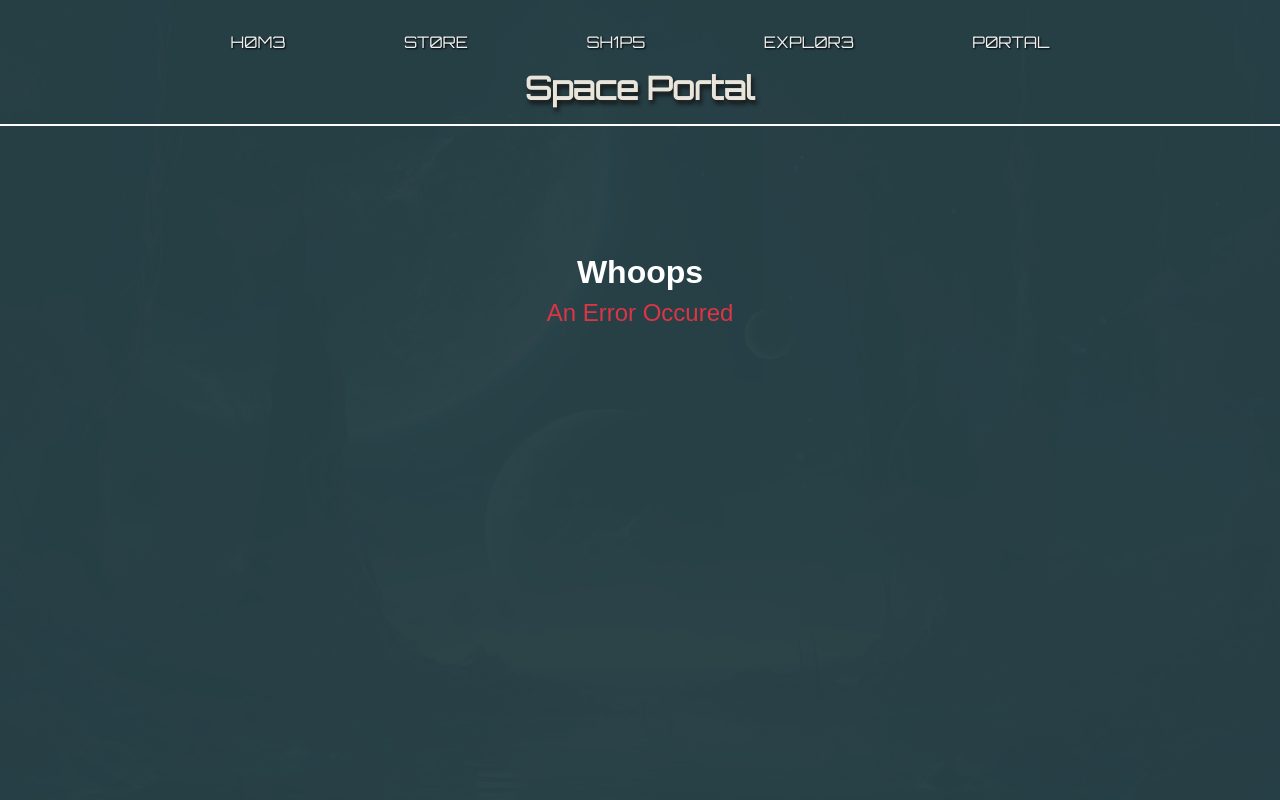
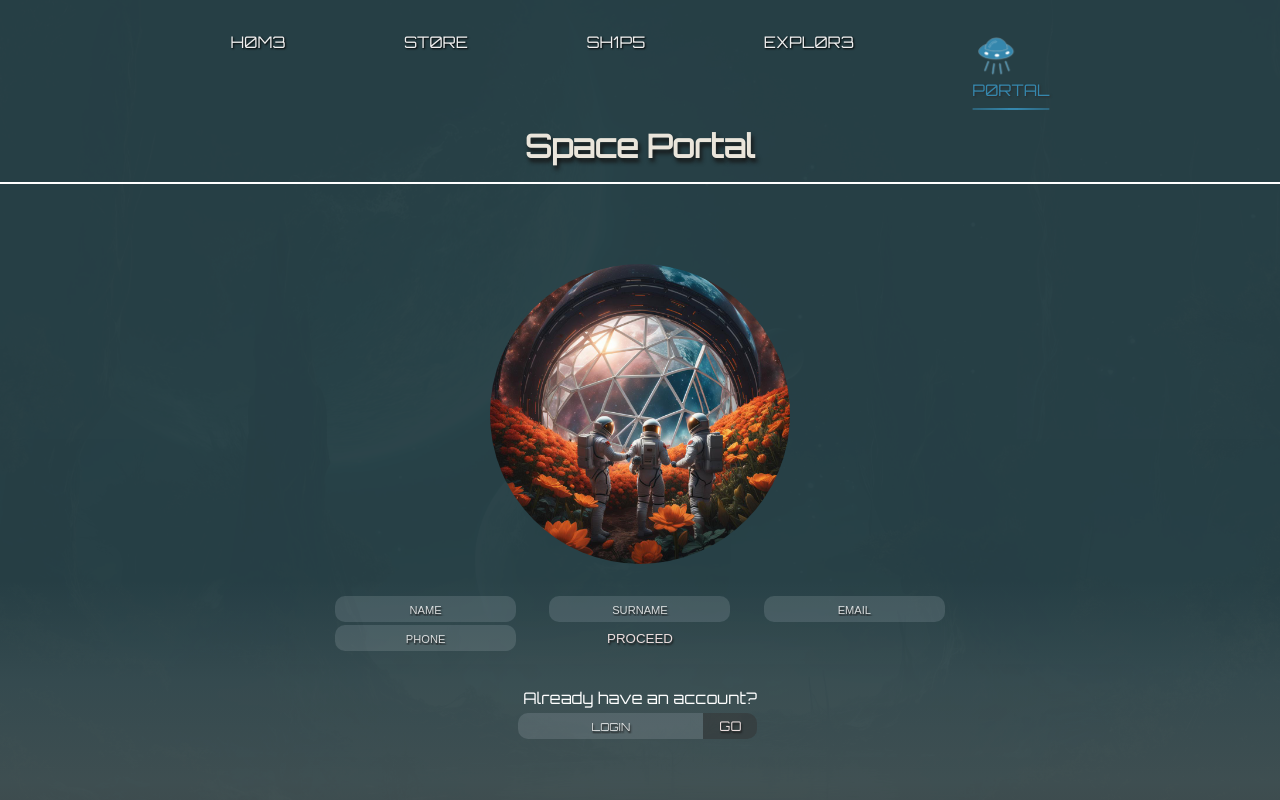
Before and after one commit to thegroosalugg/Andromeda, a React (Vite) app: page /user in a window 1280 px wide. Shown: the top 800 px of the page. Built offline with nearby package versions, Linux system fonts and the light colour scheme; a web font is replaced by a local one.

Commit message:
user page doesnt need to be dynamic

```diff
--- a/src/App.tsx
+++ b/src/App.tsx
@@ -16,7 +16,7 @@ export default function App() {
     { path: 'ships', element: <SpaceShipsPage /> },
     { path: 'ships/:shipId', element: <ShipIDPage /> },
     { path: 'explore', element: <ExplorePage /> },
-    { path: 'user/:userId', element: <UserPage /> },
+    { path: 'user', element: <UserPage /> },
     { path: '*', element: <ErrorPage /> },
   ]);
 
--- a/src/components/form/Form.tsx
+++ b/src/components/form/Form.tsx
@@ -42,7 +42,7 @@ export default function Form({ withBooking }: { withBooking?: boolean }) {
       booking && dispatch(addBooking({ currentUser, booking }));
       dispatch(clearForm())
       window.scrollTo(0, 125);
-      navigate(`/user/${currentUser.id}`)
+      navigate('/user')
     }
   }
 
--- a/src/components/navigation/Navigation.tsx
+++ b/src/components/navigation/Navigation.tsx
@@ -2,11 +2,9 @@ import css from './Navigation.module.css';
 import NavButton from './NavButton';
 import { motion } from 'framer-motion';
 import useUIConfig from '@/hooks/useUIConfig';
-import useSearch from '@/hooks/useSearch';
 
 export default function Navigation() {
   const { background } = useUIConfig();
-  const { stateSlice: { user } } = useSearch({ slugId: 'userId', reducer: 'users' });
 
   return (
     <>
@@ -22,7 +20,7 @@ export default function Navigation() {
           <NavButton path='/store' name='ST0RE' />
           <NavButton path='/ships' name='SH1P5' />
           <NavButton path='/explore' name='EXPL0R3' />
-          <NavButton path={`/user/${user?.id}`} name='P0RTAL' />
+          <NavButton path='/user' name='P0RTAL' />
         </ul>
       </motion.nav>
     </>
--- a/src/pageContent/portal/SignUpLogo.tsx
+++ b/src/pageContent/portal/SignUpLogo.tsx
@@ -6,8 +6,8 @@ export default function SignUpLogo() {
       src='/logo.jpg'
       alt='signup'
       style={{ width: '300px', borderRadius: '50%', margin: '5rem auto 1rem' }}
-      initial={{ opacity: 0, scaleX: 0 }}
-      animate={{ opacity: [0, 0, 0.5, 1], scaleX: 1, transition: { type: 'spring' } }}
+      initial={{ opacity: 0, y: -100 }}
+      animate={{ opacity: 1, y: 0, scaleX: 1, transition: { type: 'spring' } }}
       whileHover={{
         scale: [1, 1.1, 1],
         filter: [
```
